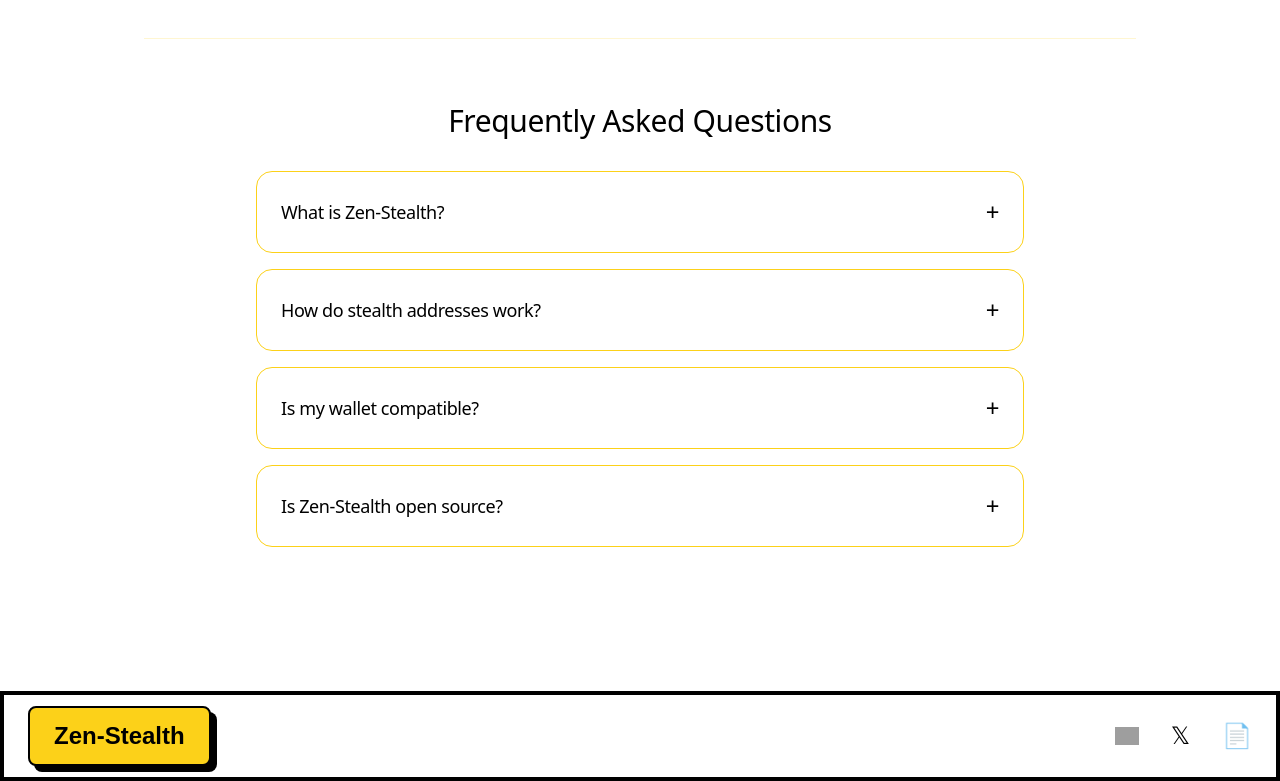
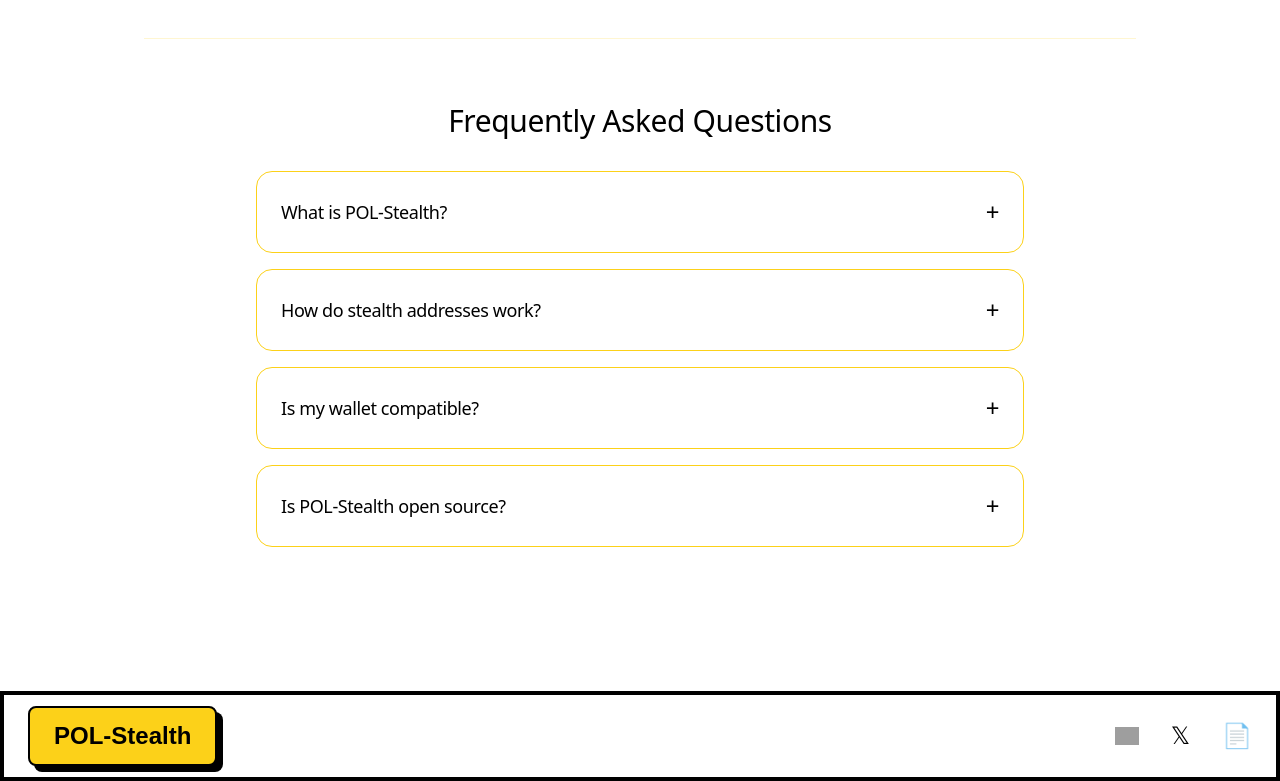
Before and after one commit to ayushsingh82/POL-Stealth, a Next.js app: page / in a window 1280 px wide. Shown: the part 1282-2063 px from the top of the page. Built offline with nearby package versions, Linux system fonts and the light colour scheme; grey boxes are pictures that could not be loaded; what @rainbow-me/rainbowkit, wagmi would draw is missing.

Commit message:
branding added

```diff
--- a/src/app/launch/page.tsx
+++ b/src/app/launch/page.tsx
@@ -262,11 +262,11 @@ export default function LaunchPage() {
 
   return (
     <div className="min-h-screen bg-white">
-      {/* Zen-Stealth Logo/Header */}
+      {/* POL-Stealth Logo/Header */}
       <div className="absolute top-6 left-6 z-10">
         <Link href="/" className="focus:outline-none">
           <div className="bg-[#FCD119] border-2 border-black shadow-[6px_6px_0_0_rgba(0,0,0,1)] px-6 py-3 rounded-lg cursor-pointer">
-            <h1 className="text-2xl font-black text-black">Zen-Stealth</h1>
+            <h1 className="text-2xl font-black text-black">POL-Stealth</h1>
           </div>
         </Link>
       </div>
--- a/src/app/page.tsx
+++ b/src/app/page.tsx
@@ -6,8 +6,8 @@ import { motion } from 'framer-motion';
 
 const faqs = [
   {
-    q: 'What is Zen-Stealth?',
-    a: 'Zen-Stealth is a privacy protocol for private transactions on Horizen using stealth addresses and zero-knowledge cryptography.'
+    q: 'What is POL-Stealth?',
+    a: 'POL-Stealth is a privacy protocol for private transactions on Horizen using stealth addresses and zero-knowledge cryptography.'
   },
   {
     q: 'How do stealth addresses work?',
@@ -15,10 +15,10 @@ const faqs = [
   },
   {
     q: 'Is my wallet compatible?',
-    a: 'Any EVM-compatible wallet can be used with Zen-Stealth.'
+    a: 'Any EVM-compatible wallet can be used with POL-Stealth.'
   },
   {
-    q: 'Is Zen-Stealth open source?',
+    q: 'Is POL-Stealth open source?',
     a: 'Yes! The code is open source and available on GitHub.'
   },
 ];
@@ -53,7 +53,7 @@ export default function Home() {
       <div className="absolute top-6 left-6 z-10">
         <Link href="/" className="focus:outline-none">
           <div className="bg-[#FCD119] border-2 border-black shadow-[6px_6px_0_0_rgba(0,0,0,1)] px-6 py-3 rounded-lg cursor-pointer">
-            <h1 className="text-2xl font-black text-black">Zen-Stealth</h1>
+            <h1 className="text-2xl font-black text-black">POL-Stealth</h1>
           </div>
         </Link>
       </div>
--- a/src/app/widget/page.tsx
+++ b/src/app/widget/page.tsx
@@ -6,12 +6,12 @@ import Link from 'next/link';
 const WidgetPage = () => {
   return (
     <div className="min-h-screen flex flex-col md:flex-row bg-white">
-      {/* Left: Zen-Stealth header and Fns stepper */}
+      {/* Left: POL-Stealth header and Fns stepper */}
       <div className="w-full md:w-1/2 flex flex-col items-center md:items-start px-0 md:px-12 py-0 md:py-16 relative z-10 bg-white">
         <div className="w-full flex justify-center md:justify-start pt-8 md:pt-0">
           <Link href="/" className="focus:outline-none">
             <div className="bg-[#FCD119] border-2 border-black shadow-[6px_6px_0_0_rgba(0,0,0,1)] px-6 py-3 rounded-lg cursor-pointer text-2xl font-black text-black mt-8 md:mt-0">
-              <a href="/">Zen-Stealth</a>
+              <a href="/">POL-Stealth</a>
             </div>
           </Link>
         </div>
--- a/src/components/Footer.tsx
+++ b/src/components/Footer.tsx
@@ -4,7 +4,7 @@ const Footer = () => {
   return (
     <footer className="w-full border-4 border-black px-6 flex items-center justify-between bg-white text-black" style={{ minHeight: '90px' }}>
       <div className="bg-[#FCD119] border-2 border-black shadow-[6px_6px_0_0_rgba(0,0,0,1)] px-6 py-3 rounded-lg text-2xl font-black text-black">
-        Zen-Stealth
+        POL-Stealth
       </div>
       <div className="flex items-center gap-8 text-2xl">
       <img src="https://github.githubassets.com/images/modules/logos_page/GitHub-Mark.png" width="24" />
```
Also changed, not shown: 1 other file (tests, documents, lock files or other folders).
